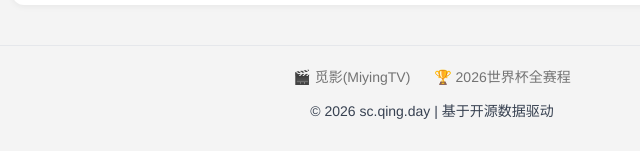
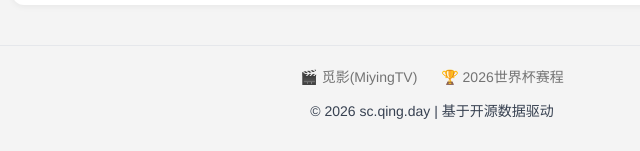
Before and after one commit to sinoaoea/scschedule, a plain HTML site: page index.html in a window 1280 px wide. Shown: the part 1369-1520 px from the top of the page, 208-848 px from the left. Drawn offline with Linux system fonts and the light colour scheme.

Commit message:
Update index.html

```diff
--- a/index.html
+++ b/index.html
@@ -30,7 +30,7 @@
     </div>
     <div class="footer">
         <a href="https://miying.tv" target="_blank">🎬 觅影(MiyingTV)</a>
-        <a href="https://wcs.qing.day" target="_blank">🏆 2026世界杯全赛程</a>
+        <a href="https://wcs.qing.day" target="_blank">🏆 2026世界杯赛程</a>
         <p>© 2026 sc.qing.day | 基于开源数据驱动</p>
     </div>
     <script>
```
